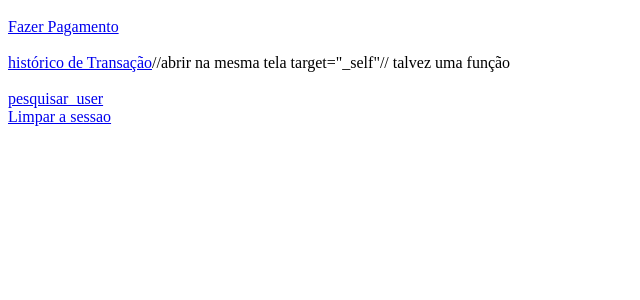
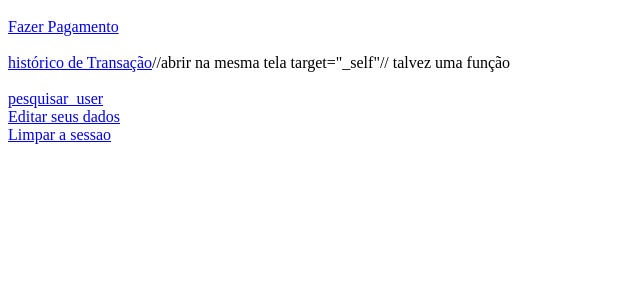
Before and after one commit to Vieiraxz/Mubank, a PHP site: page /principal.php in a window 1280 px wide. Shown: the part 255-555 px from the top of the page, without its empty margins (0-640 px from the left). Run offline with PHP 8.4, Linux system fonts and the light colour scheme; a user stored in the database is signed in; data comes from the database, SQL or seed files in the repository; data that the repository does not hold is empty.

Commit message:
Update principal.php

```diff
--- a/codigo/principal.php
+++ b/codigo/principal.php
@@ -75,7 +75,8 @@ require_once "conexao.php";
     <a href="historico_transfe.php">histórico de Transação</a>//abrir na mesma tela target="_self"// talvez uma função <br><br>
 
     <a href="pesquisar_user.php">pesquisar_user</a>
-
+    <br>
+    <a href="editardados.php">Editar seus dados</a>
     <br>
     <a href="limparsession.php">Limpar a sessao</a>
 </body>
```
